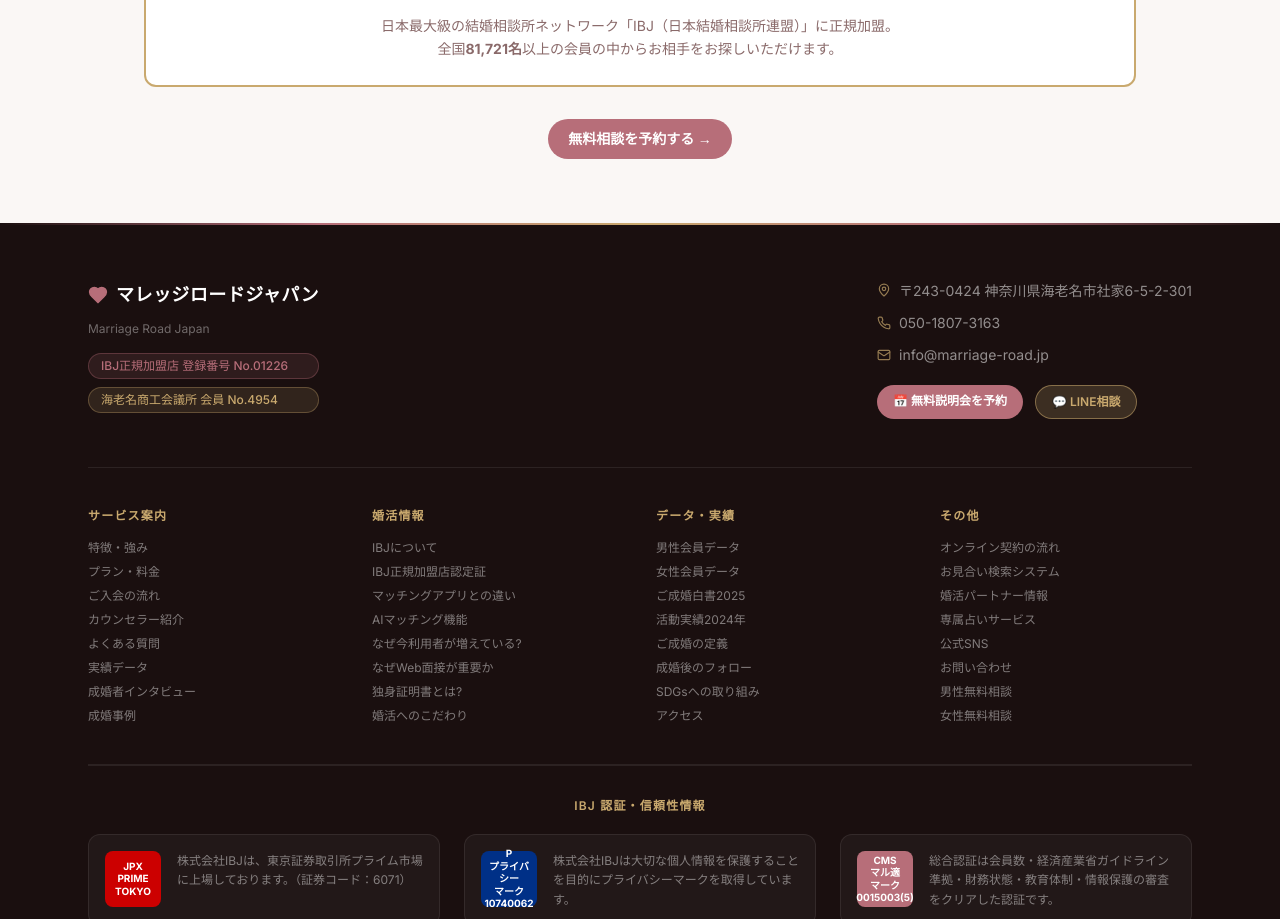
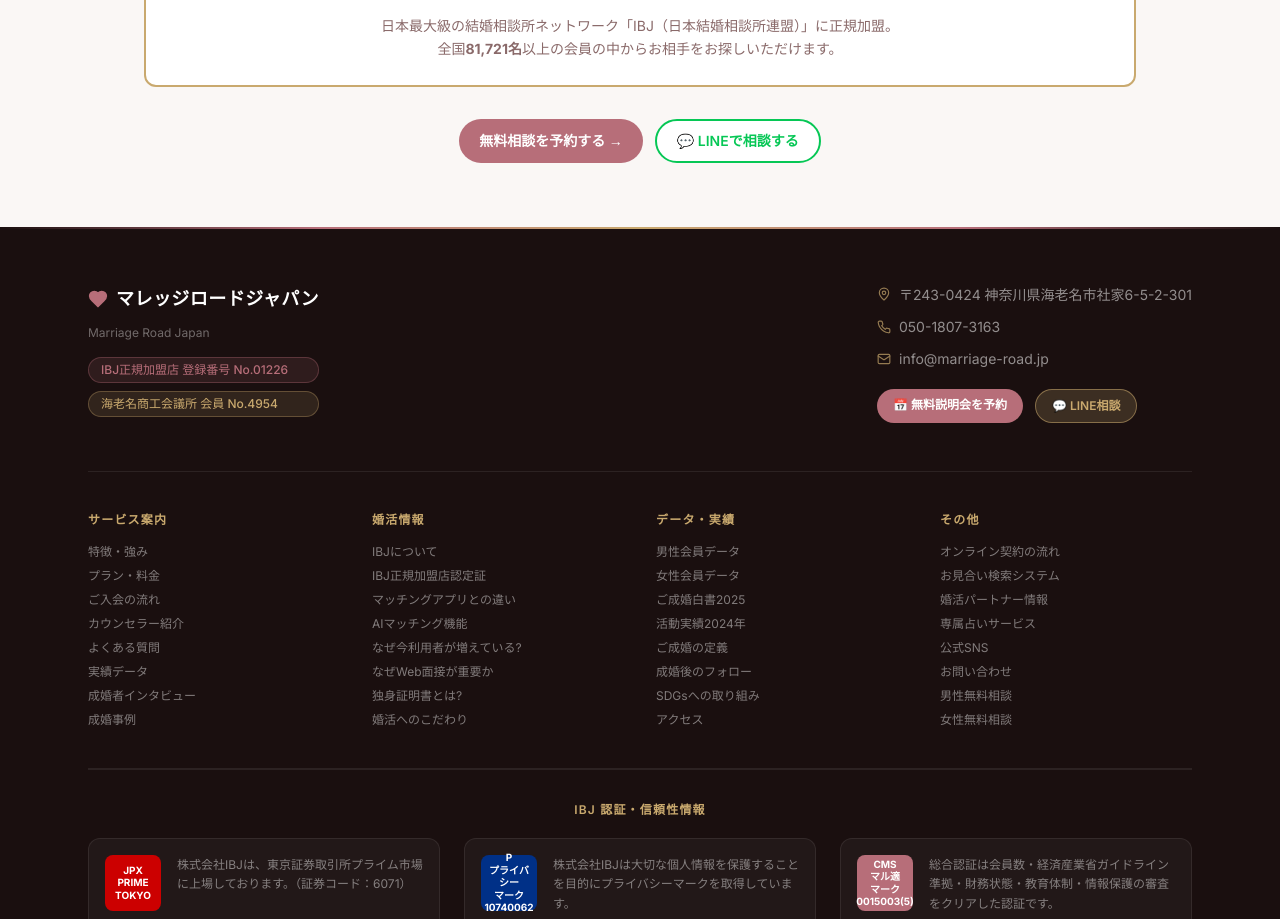
Before and after one commit to fyoneyone9-cyber/marriage-road-site, a Next.js app: page /feature in a window 1280 px wide. Shown: the part 945-1864 px from the top of the page. Built offline with nearby package versions, Linux system fonts and the light colour scheme.

Commit message:
feat: 公式LINEボタン追加 (feature/greeting/faq/m-contact/w-contact)

```diff
--- a/src/app/faq/page.tsx
+++ b/src/app/faq/page.tsx
@@ -293,6 +293,11 @@
               style={{ background: PRIMARY, textDecoration: 'none' }}>
               📞 050-1807-3163
             </a>
+            <a href="https://lin.ee/UxgdZ7F" target="_blank" rel="noopener noreferrer"
+              className="inline-flex items-center justify-center gap-2 px-5 py-2.5 rounded-full text-sm font-semibold text-white transition-all hover:opacity-90"
+              style={{ background: '#06C755', textDecoration: 'none' }}>
+              💬 LINEで相談する
+            </a>
             <a href="/m-contact" className="inline-flex items-center justify-center gap-2 px-5 py-2.5 rounded-full text-sm font-semibold transition-all hover:opacity-80"
               style={{ border: `2px solid ${PRIMARY}`, color: PRIMARY, background: 'white', textDecoration: 'none' }}>
               メールで問い合わせ
--- a/src/app/feature/page.tsx
+++ b/src/app/feature/page.tsx
@@ -225,10 +225,17 @@
 
         {/* CTA */}
         <div className="text-center">
-          <a href="/m-contact" className="inline-flex items-center gap-2 px-5 py-2.5 rounded-full text-sm font-semibold text-white transition-all hover:opacity-90"
-            style={{ background: PRIMARY, textDecoration: 'none' }}>
-            無料相談を予約する →
-          </a>
+          <div className="flex flex-col sm:flex-row gap-3 justify-center">
+            <a href="/m-contact" className="inline-flex items-center justify-center gap-2 px-5 py-2.5 rounded-full text-sm font-semibold text-white transition-all hover:opacity-90"
+              style={{ background: PRIMARY, textDecoration: 'none' }}>
+              無料相談を予約する →
+            </a>
+            <a href="https://lin.ee/UxgdZ7F" target="_blank" rel="noopener noreferrer"
+              className="inline-flex items-center justify-center gap-2 px-5 py-2.5 rounded-full text-sm font-semibold transition-all hover:opacity-80"
+              style={{ border: '2px solid #06C755', color: '#06C755', background: 'white', textDecoration: 'none' }}>
+              💬 LINEで相談する
+            </a>
+          </div>
         </div>
       </div>
 
--- a/src/app/greeting/page.tsx
+++ b/src/app/greeting/page.tsx
@@ -325,10 +325,17 @@
 
         {/* CTA */}
         <div className="text-center">
-          <a href="/m-contact" className="inline-flex items-center gap-2 px-5 py-2.5 rounded-full text-sm font-semibold text-white transition-all hover:opacity-90"
-            style={{ background: PRIMARY, textDecoration: 'none' }}>
-            無料相談を予約する →
-          </a>
+          <div className="flex flex-col sm:flex-row gap-3 justify-center">
+            <a href="/m-contact" className="inline-flex items-center justify-center gap-2 px-5 py-2.5 rounded-full text-sm font-semibold text-white transition-all hover:opacity-90"
+              style={{ background: PRIMARY, textDecoration: 'none' }}>
+              無料相談を予約する →
+            </a>
+            <a href="https://lin.ee/UxgdZ7F" target="_blank" rel="noopener noreferrer"
+              className="inline-flex items-center justify-center gap-2 px-5 py-2.5 rounded-full text-sm font-semibold transition-all hover:opacity-80"
+              style={{ border: '2px solid #06C755', color: '#06C755', background: 'white', textDecoration: 'none' }}>
+              💬 LINEで相談する
+            </a>
+          </div>
         </div>
       </div>
 
--- a/src/app/m-contact/page.tsx
+++ b/src/app/m-contact/page.tsx
@@ -244,13 +244,24 @@
 
           {/* TimeRex 予約バナー */}
           <a href="https://timerex.net/s/f.yoneyone9_d61f/e6c35fdf" target="_blank" rel="noopener noreferrer"
-            className="flex items-center justify-between gap-4 rounded-xl p-5 mb-5 transition-all hover:opacity-90"
+            className="flex items-center justify-between gap-4 rounded-xl p-5 mb-3 transition-all hover:opacity-90"
             style={{ background: PRIMARY, textDecoration: 'none', boxShadow: '0 4px 16px rgba(183,110,121,0.35)' }}>
             <div>
               <p className="text-white font-bold text-sm mb-0.5">📅 無料説明会をオンライン予約</p>
               <p className="text-white/80 text-xs">日程を選ぶだけ。Zoom・対面どちらも対応。</p>
             </div>
             <span className="text-white text-lg flex-shrink-0">→</span>
+          </a>
+
+          {/* LINE相談ボタン */}
+          <a href="https://lin.ee/UxgdZ7F" target="_blank" rel="noopener noreferrer"
+            className="flex items-center justify-center gap-3 rounded-xl p-4 mb-5 transition-all hover:opacity-90"
+            style={{ background: '#06C755', textDecoration: 'none', boxShadow: '0 4px 16px rgba(6,199,85,0.3)' }}>
+            <span className="text-2xl">💬</span>
+            <div>
+              <p className="text-white font-bold text-sm">LINEで気軽に相談する</p>
+              <p className="text-white/80 text-xs">公式LINEに登録してトーク</p>
+            </div>
           </a>
 
           {/* 送信完了画面 */}
--- a/src/app/w-contact/page.tsx
+++ b/src/app/w-contact/page.tsx
@@ -244,13 +244,24 @@
 
           {/* TimeRex 予約バナー */}
           <a href="https://timerex.net/s/f.yoneyone9_d61f/e6c35fdf" target="_blank" rel="noopener noreferrer"
-            className="flex items-center justify-between gap-4 rounded-xl p-5 mb-5 transition-all hover:opacity-90"
+            className="flex items-center justify-between gap-4 rounded-xl p-5 mb-3 transition-all hover:opacity-90"
             style={{ background: PRIMARY, textDecoration: 'none', boxShadow: '0 4px 16px rgba(183,110,121,0.35)' }}>
             <div>
               <p className="text-white font-bold text-sm mb-0.5">📅 無料説明会をオンライン予約</p>
               <p className="text-white/80 text-xs">日程を選ぶだけ。Zoom・対面どちらも対応。</p>
             </div>
             <span className="text-white text-lg flex-shrink-0">→</span>
+          </a>
+
+          {/* LINE相談ボタン */}
+          <a href="https://lin.ee/UxgdZ7F" target="_blank" rel="noopener noreferrer"
+            className="flex items-center justify-center gap-3 rounded-xl p-4 mb-5 transition-all hover:opacity-90"
+            style={{ background: '#06C755', textDecoration: 'none', boxShadow: '0 4px 16px rgba(6,199,85,0.3)' }}>
+            <span className="text-2xl">💬</span>
+            <div>
+              <p className="text-white font-bold text-sm">LINEで気軽に相談する</p>
+              <p className="text-white/80 text-xs">公式LINEに登録してトーク</p>
+            </div>
           </a>
 
           {/* 送信完了画面 */}
```
